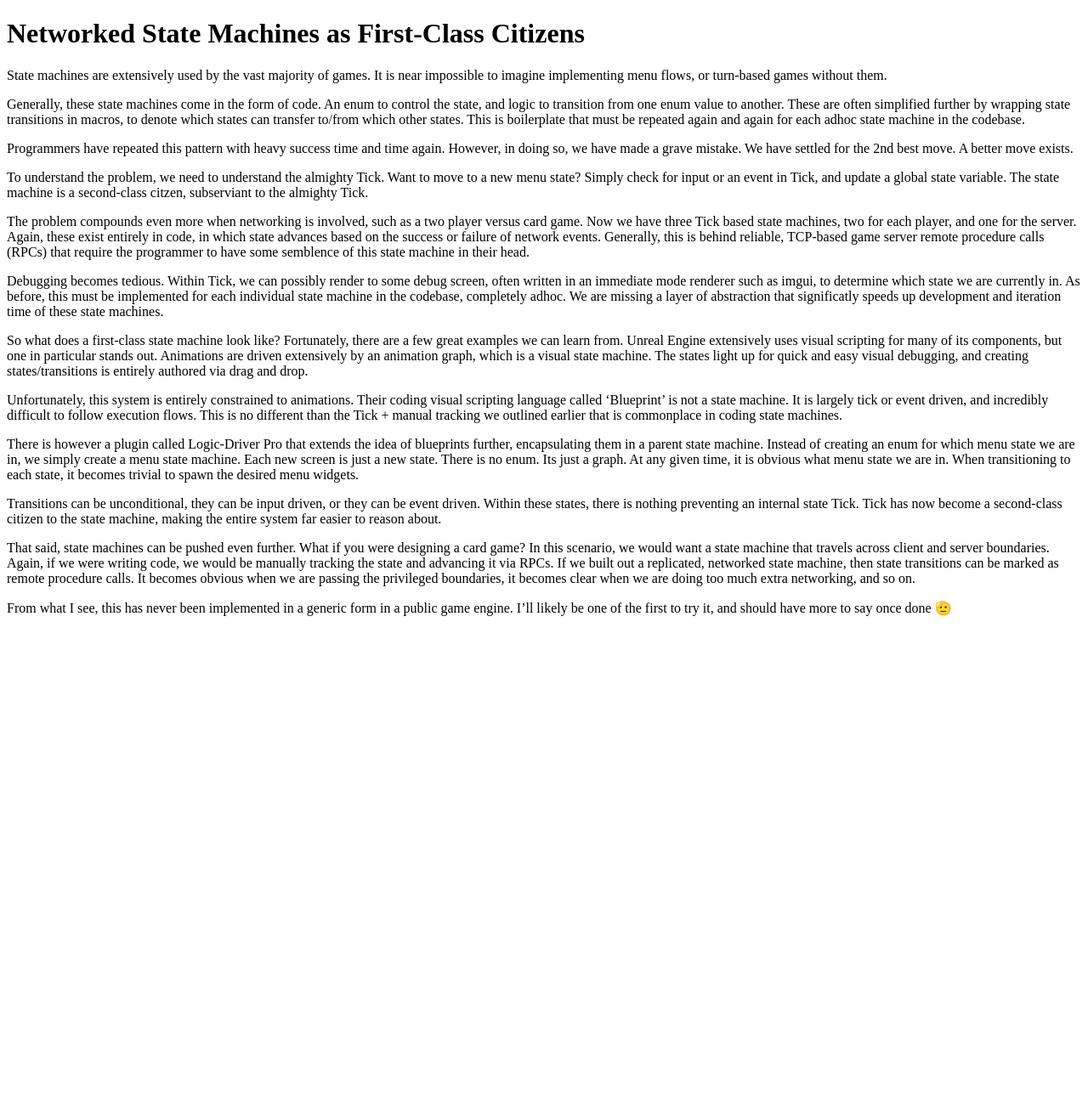
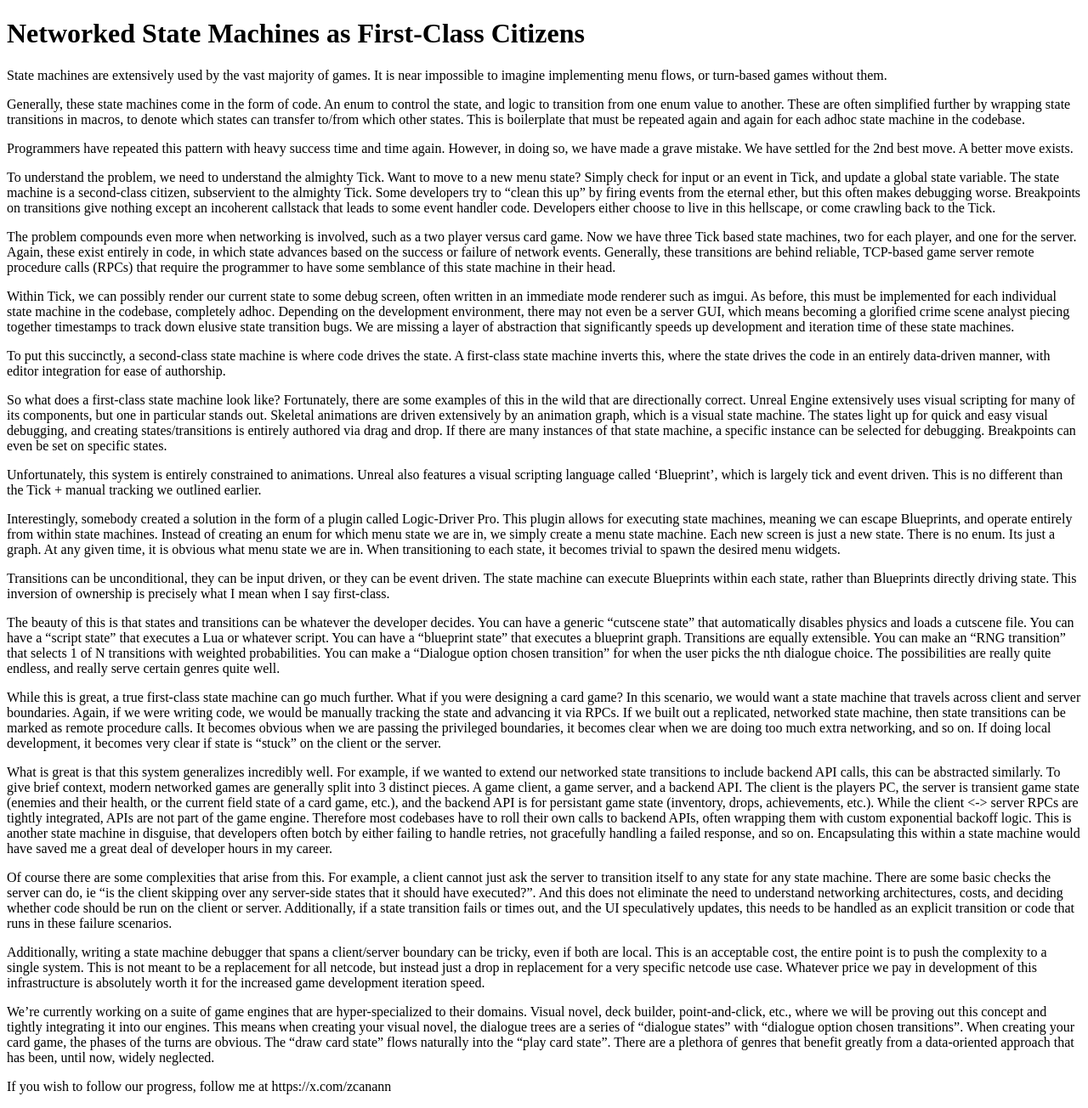
Before and after one commit to zcanann/zcanann.github.io, a Jekyll site: the page built from writings/game_development/state_machines.md, in a window 1280 px wide. Shown: the whole page at 85% size. Built offline with Jekyll 4.4.1, drawn with Linux system fonts in a browser that asks for light colours; our own code applies the rules of GitHub Pages for plain Markdown files; before the commit the page ends 900 px from its top, so only the background shows below that.

Commit message:
Update state machines writeup

```diff
--- a/writings/game_development/state_machines.md
+++ b/writings/game_development/state_machines.md
@@ -5,20 +5,32 @@ Generally, these state machines come in the form of code. An enum to control the
 
 Programmers have repeated this pattern with heavy success time and time again. However, in doing so, we have made a grave mistake. We have settled for the 2nd best move. A better move exists.
 
-To understand the problem, we need to understand the almighty Tick. Want to move to a new menu state? Simply check for input or an event in Tick, and update a global state variable. The state machine is a second-class citzen, subserviant to the almighty Tick.
+To understand the problem, we need to understand the almighty Tick. Want to move to a new menu state? Simply check for input or an event in Tick, and update a global state variable. The state machine is a second-class citizen, subservient to the almighty Tick. Some developers try to "clean this up" by firing events from the eternal ether, but this often makes debugging worse. Breakpoints on transitions give nothing except an incoherent callstack that leads to some event handler code. Developers either choose to live in this hellscape, or come crawling back to the Tick.
 
-The problem compounds even more when networking is involved, such as a two player versus card game. Now we have three Tick based state machines, two for each player, and one for the server. Again, these exist entirely in code, in which state advances based on the success or failure of network events. Generally, this is behind reliable, TCP-based game server remote procedure calls (RPCs) that require the programmer to have some semblence of this state machine in their head.
+The problem compounds even more when networking is involved, such as a two player versus card game. Now we have three Tick based state machines, two for each player, and one for the server. Again, these exist entirely in code, in which state advances based on the success or failure of network events. Generally, these transitions are behind reliable, TCP-based game server remote procedure calls (RPCs) that require the programmer to have some semblance of this state machine in their head.
 
-Debugging becomes tedious. Within Tick, we can possibly render to some debug screen, often written in an immediate mode renderer such as imgui, to determine which state we are currently in. As before, this must be implemented for each individual state machine in the codebase, completely adhoc. We are missing a layer of abstraction that significatly speeds up development and iteration time of these state machines.
+Within Tick, we can possibly render our current state to some debug screen, often written in an immediate mode renderer such as imgui. As before, this must be implemented for each individual state machine in the codebase, completely adhoc. Depending on the development environment, there may not even be a server GUI, which means becoming a glorified crime scene analyst piecing together timestamps to track down elusive state transition bugs. We are missing a layer of abstraction that significantly speeds up development and iteration time of these state machines.
 
-So what does a first-class state machine look like? Fortunately, there are a few great examples we can learn from. Unreal Engine extensively uses visual scripting for many of its components, but one in particular stands out. Animations are driven extensively by an animation graph, which is a visual state machine. The states light up for quick and easy visual debugging, and creating states/transitions is entirely authored via drag and drop.
+To put this succinctly, a second-class state machine is where code drives the state. A first-class state machine inverts this, where the state drives the code in an entirely data-driven manner, with editor integration for ease of authorship.
 
-Unfortunately, this system is entirely constrained to animations. Their coding visual scripting language called 'Blueprint' is not a state machine. It is largely tick or event driven, and incredibly difficult to follow execution flows. This is no different than the Tick + manual tracking we outlined earlier that is commonplace in coding state machines.
+So what does a first-class state machine look like? Fortunately, there are some examples of this in the wild that are directionally correct. Unreal Engine extensively uses visual scripting for many of its components, but one in particular stands out. Skeletal animations are driven extensively by an animation graph, which is a visual state machine. The states light up for quick and easy visual debugging, and creating states/transitions is entirely authored via drag and drop. If there are many instances of that state machine, a specific instance can be selected for debugging. Breakpoints can even be set on specific states.
 
-There is however a plugin called Logic-Driver Pro that extends the idea of blueprints further, encapsulating them in a parent state machine. Instead of creating an enum for which menu state we are in, we simply create a menu state machine. Each new screen is just a new state. There is no enum. Its just a graph. At any given time, it is obvious what menu state we are in. When transitioning to each state, it becomes trivial to spawn the desired menu widgets.
+Unfortunately, this system is entirely constrained to animations. Unreal also features a visual scripting language called 'Blueprint', which is largely tick and event driven. This is no different than the Tick + manual tracking we outlined earlier.
 
-Transitions can be unconditional, they can be input driven, or they can be event driven. Within these states, there is nothing preventing an internal state Tick. Tick has now become a second-class citizen to the state machine, making the entire system far easier to reason about.
+Interestingly, somebody created a solution in the form of a plugin called Logic-Driver Pro. This plugin allows for executing state machines, meaning we can escape Blueprints, and operate entirely from within state machines. Instead of creating an enum for which menu state we are in, we simply create a menu state machine. Each new screen is just a new state. There is no enum. Its just a graph. At any given time, it is obvious what menu state we are in. When transitioning to each state, it becomes trivial to spawn the desired menu widgets.
 
-That said, state machines can be pushed even further. What if you were designing a card game? In this scenario, we would want a state machine that travels across client and server boundaries. Again, if we were writing code, we would be manually tracking the state and advancing it via RPCs. If we built out a replicated, networked state machine, then state transitions can be marked as remote procedure calls. It becomes obvious when we are passing the privileged boundaries, it becomes clear when we are doing too much extra networking, and so on.
+Transitions can be unconditional, they can be input driven, or they can be event driven. The state machine can execute Blueprints within each state, rather than Blueprints directly driving state. This inversion of ownership is precisely what I mean when I say first-class.
 
-From what I see, this has never been implemented in a generic form in a public game engine. I'll likely be one of the first to try it, and should have more to say once done 🫡
+The beauty of this is that states and transitions can be whatever the developer decides. You can have a generic "cutscene state" that automatically disables physics and loads a cutscene file. You can have a "script state" that executes a Lua or whatever script. You can have a "blueprint state" that executes a blueprint graph. Transitions are equally extensible. You can make an "RNG transition" that selects 1 of N transitions with weighted probabilities. You can make a "Dialogue option chosen transition" for when the user picks the nth dialogue choice. The possibilities are really quite endless, and really serve certain genres quite well.
+
+While this is great, a true first-class state machine can go much further. What if you were designing a card game? In this scenario, we would want a state machine that travels across client and server boundaries. Again, if we were writing code, we would be manually tracking the state and advancing it via RPCs. If we built out a replicated, networked state machine, then state transitions can be marked as remote procedure calls. It becomes obvious when we are passing the privileged boundaries, it becomes clear when we are doing too much extra networking, and so on. If doing local development, it becomes very clear if state is "stuck" on the client or the server.
+
+What is great is that this system generalizes incredibly well. For example, if we wanted to extend our networked state transitions to include backend API calls, this can be abstracted similarly. To give brief context, modern networked games are generally split into 3 distinct pieces. A game client, a game server, and a backend API. The client is the players PC, the server is transient game state (enemies and their health, or the current field state of a card game, etc.), and the backend API is for persistant game state (inventory, drops, achievements, etc.). While the client <-> server RPCs are tightly integrated, APIs are not part of the game engine. Therefore most codebases have to roll their own calls to backend APIs, often wrapping them with custom exponential backoff logic. This is another state machine in disguise, that developers often botch by either failing to handle retries, not gracefully handling a failed response, and so on. Encapsulating this within a state machine would have saved me a great deal of developer hours in my career.
+
+Of course there are some complexities that arise from this. For example, a client cannot just ask the server to transition itself to any state for any state machine. There are some basic checks the server can do, ie "is the client skipping over any server-side states that it should have executed?". And this does not eliminate the need to understand networking architectures, costs, and deciding whether code should be run on the client or server. Additionally, if a state transition fails or times out, and the UI speculatively updates, this needs to be handled as an explicit transition or code that runs in these failure scenarios.
+
+Additionally, writing a state machine debugger that spans a client/server boundary can be tricky, even if both are local. This is an acceptable cost, the entire point is to push the complexity to a single system. This is not meant to be a replacement for all netcode, but instead just a drop in replacement for a very specific netcode use case. Whatever price we pay in development of this infrastructure is absolutely worth it for the increased game development iteration speed.
+
+We're currently working on a suite of game engines that are hyper-specialized to their domains. Visual novel, deck builder, point-and-click, etc., where we will be proving out this concept and tightly integrating it into our engines. This means when creating your visual novel, the dialogue trees are a series of "dialogue states" with "dialogue option chosen transitions". When creating your card game, the phases of the turns are obvious. The "draw card state" flows naturally into the "play card state". There are a plethora of genres that benefit greatly from a data-oriented approach that has been, until now, widely neglected.
+
+If you wish to follow our progress, follow me at https://x.com/zcanann
```
